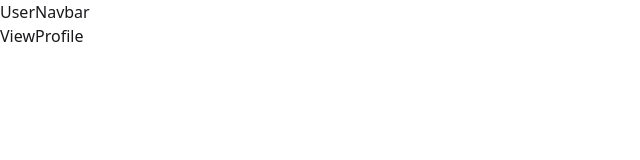
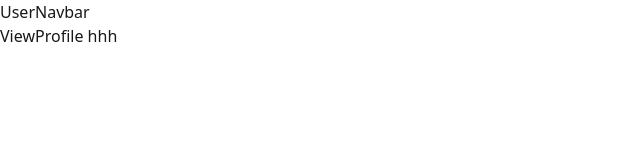
Before and after one commit to Erfan-Khan-Dhrubo/SentryAid, a React (Vite) app in the folder frontend/: page /users/viewProfile in a window 1280 px wide. Shown: the top 160 px of the page, without its empty margins (0-640 px from the left). Built offline with nearby package versions, Linux system fonts and the light colour scheme.

Commit message:
demo change

```diff
--- a/frontend/src/Pages/ViewProfile.jsx
+++ b/frontend/src/Pages/ViewProfile.jsx
@@ -1,7 +1,7 @@
 import React from "react";
 
 const ViewProfile = () => {
-  return <div>ViewProfile</div>;
+  return <div>ViewProfile hhh</div>;
 };
 
 export default ViewProfile;
```
